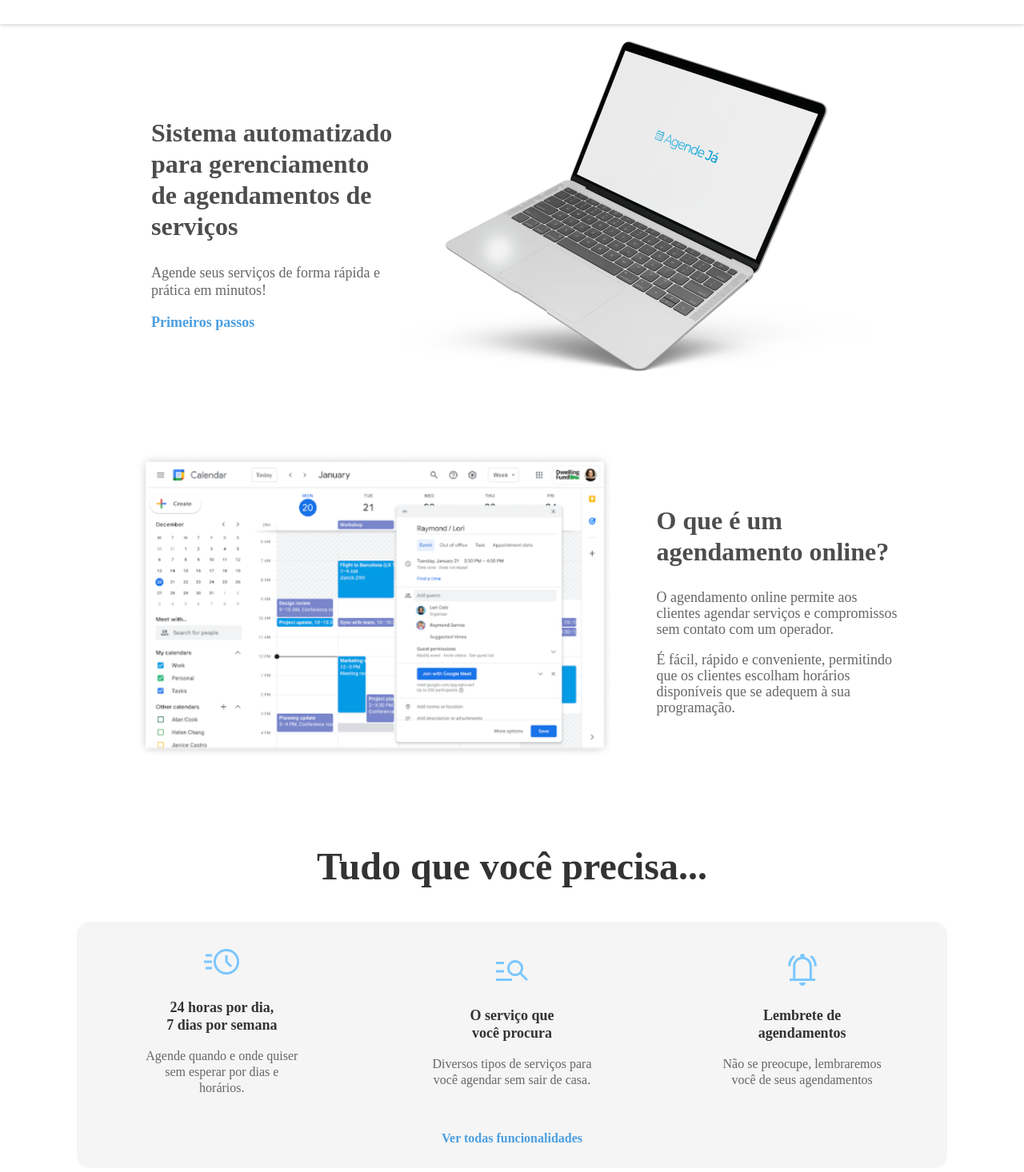
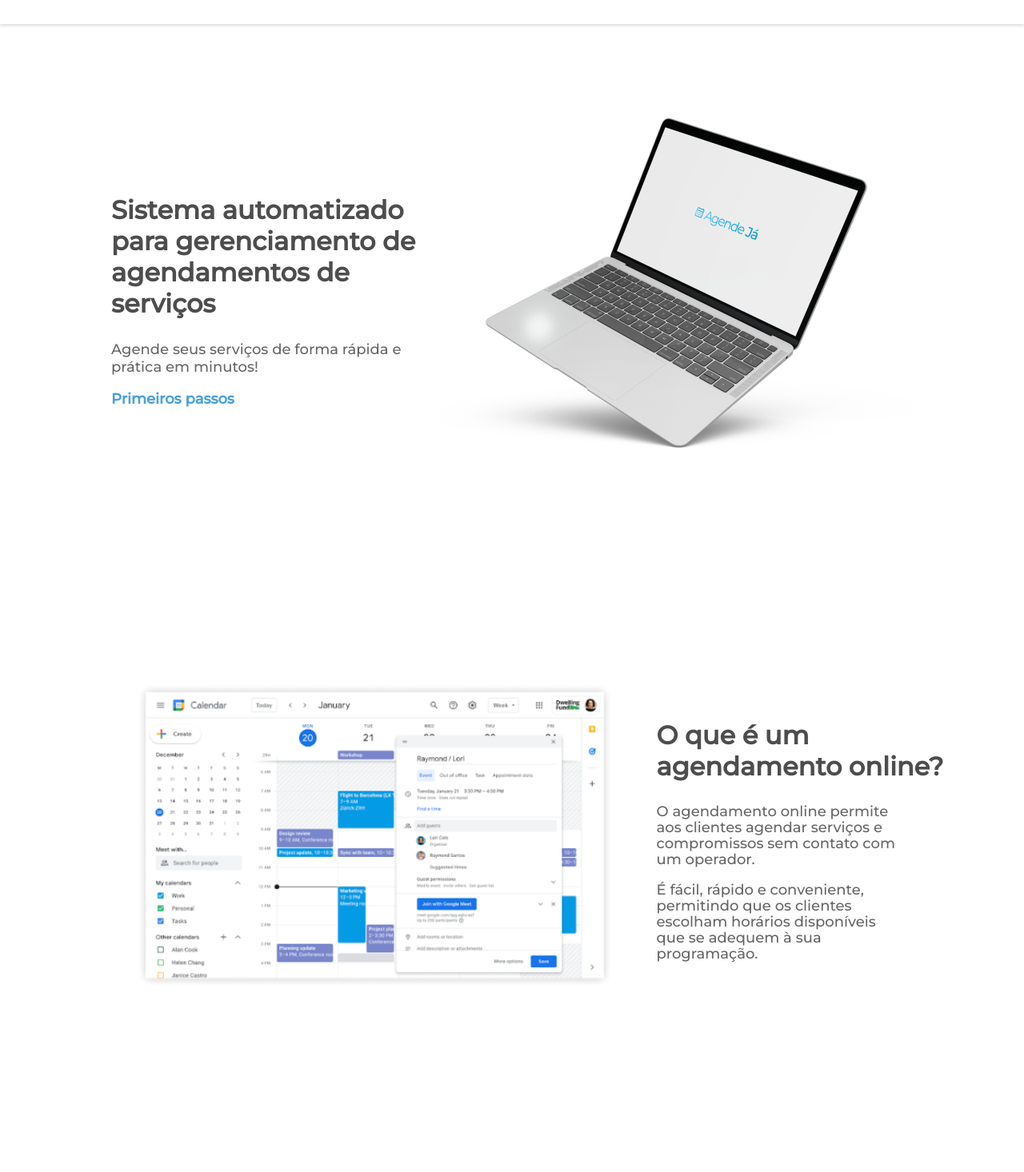
Before and after one commit to Gabriely-get/agendeJa, a React (Create React App) app in the folder agendeJaFront/: page / in a window 1280 px wide. Shown: the part 64-1530 px from the top of the page at 80% size. Built offline with nearby package versions, Linux system fonts and the light colour scheme.

Commit message:
improving scss

```diff
--- a/agendeJaFront/src/pages/Home/Home.scss
+++ b/agendeJaFront/src/pages/Home/Home.scss
@@ -1,19 +1,25 @@
+
 .section01 {
+  margin-top: 96px;
+
   .divBox {
     display: flex;
     align-items: center;
     justify-content: center;
+    .img{
+      margin-left: 100px;
+    }
 
     .text {
-      width: 384px;
-
       h2 {
+        width: 384px;
         line-height: 39px;
         font-weight: 700;
         color: #4d4d4d;
       }
 
       p {
+        width: 384px;
         font-weight: 500;
         line-height: 22px;
         color: #666666;
@@ -31,6 +37,11 @@
 }
 
 .section02 {
+  margin-top: 192px;
+  .meetingHome{
+   width: 70%;
+   height: 70%;
+  }
   .divBox {
     display: flex;
     align-items: center;
@@ -40,6 +51,7 @@
       width: 300px;
 
       h2 {
+        width: 384px;
         line-height: 39px;
         font-weight: 700;
         color: #4d4d4d;
@@ -55,6 +67,8 @@
 }
 
 .section03 {
+  margin-top: 192px;
+  margin-bottom: 142px;;
   display: grid;
   text-align: center;
   justify-content: center;
@@ -112,7 +126,7 @@
 }
 
 .section04 {
-  margin-top: 50px;
+
   background: #4b9fe1;
   position: absolute;
   left: 0;
--- a/agendeJaFront/src/styles/index.scss
+++ b/agendeJaFront/src/styles/index.scss
@@ -1,3 +1,4 @@
+@import url('https://fonts.googleapis.com/css2?family=Montserrat:wght@500&display=swap');
 * {
     font-family: 'Montserrat';
 }
```
